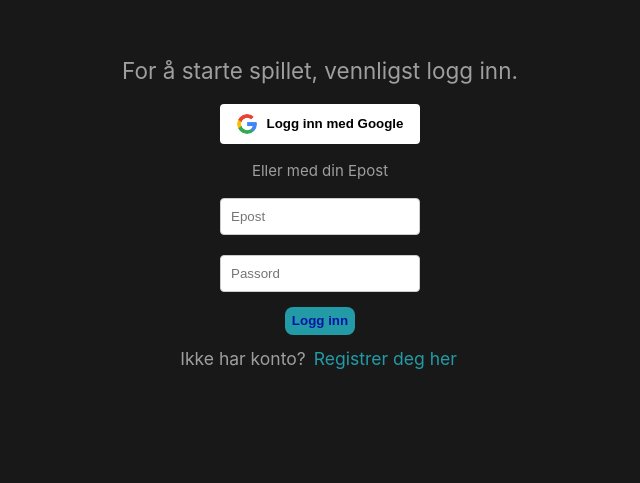
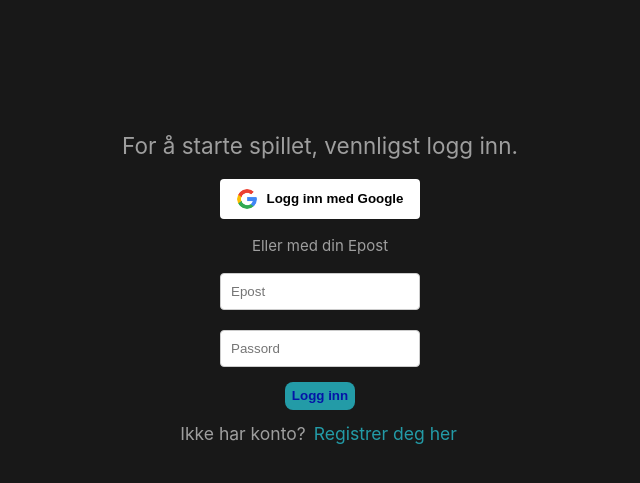
Before and after one commit to evilimas/Yatzy-Game, a Vue app: page / in a window 1280 px wide. Shown: the part 187-670 px from the top of the page, without its empty margins (110-750 px from the left). Built offline with nearby package versions, Linux system fonts and the light colour scheme; no server answers; what oh-vue-icons would draw is missing.

Commit message:
some style fix

```diff
--- a/src/assets/main.css
+++ b/src/assets/main.css
@@ -1,8 +1,8 @@
 @import "./base.css";
 
 #app {
-  max-width: 1280px;
-  margin: 0 auto;
+  max-width: 1380px;
+  margin: 5em auto;
   padding: 2rem;
   font-weight: normal;
 }
@@ -53,6 +53,7 @@ button:hover {
   body {
     display: flex;
     place-items: center;
+    margin: 0em;
   }
 
   #app {
```
